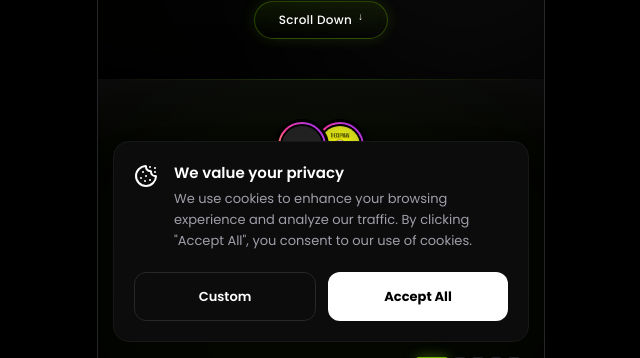
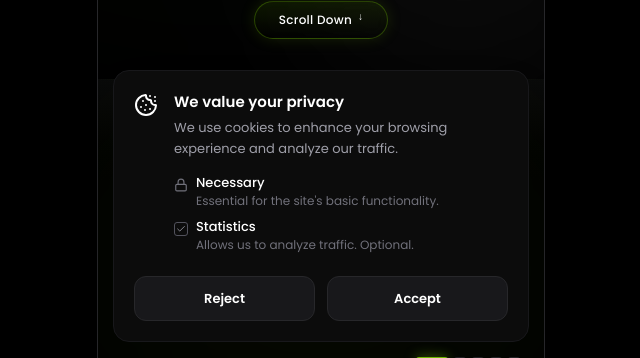
Before and after one commit to Clipinghouse/submiturclips, a Next.js app: page / in a window 1280 px wide. Shown: the part 442-800 px from the top of the page, without its empty margins (319-959 px from the left). Built offline with nearby package versions, Linux system fonts and the light colour scheme; no server answers; a web font is replaced by a local one.

Commit message:
fix: suppress hydration warning on html tag and streamline cookie banner

```diff
--- a/src/app/layout.tsx
+++ b/src/app/layout.tsx
@@ -37,6 +37,7 @@ export default function RootLayout({
     <html
       lang="en"
       className={`${poppins.variable} ${poorStory.variable} ${anton.variable} h-full antialiased font-sans`}
+      suppressHydrationWarning
     >
       <head>
         {gtmId && (
--- a/src/components/CookieConsent.tsx
+++ b/src/components/CookieConsent.tsx
@@ -1,8 +1,7 @@
 "use client";
 
 import { useState, useEffect } from "react";
-import { Cookie, X, Lock, Check, ChevronDown, ChevronUp } from "lucide-react";
-
+import { Cookie, Lock, Check } from "lucide-react";
 import { getStoredConsent, hasDismissedBanner, resetConsent, setConsent } from "@/lib/consent";
 
 export const getFunctionalConsent = () => getStoredConsent() === 'granted';
@@ -10,41 +9,26 @@ export { hasDismissedBanner, resetConsent as resetCookieConsent };
 
 export default function CookieConsent() {
     const [showBanner, setShowBanner] = useState(false);
-    const [showPanel, setShowPanel] = useState(false);
-    const [functional, setFunctional] = useState(true);
-    const [detailsOpen, setDetailsOpen] = useState(false);
     const [isClient, setIsClient] = useState(false);
 
     useEffect(() => {
         setIsClient(true);
         const init = () => {
             setShowBanner(!hasDismissedBanner());
-            setFunctional(getStoredConsent() === 'granted');
         };
         init();
         window.addEventListener("cookie_consent_change", init);
         return () => window.removeEventListener("cookie_consent_change", init);
     }, []);
 
-    const withdrawConsent = () => {
-        setFunctional(false);
+    const rejectAll = () => {
         setConsent("denied");
-        setShowPanel(false);
-        setShowBanner(false);
-        window.dispatchEvent(new Event("cookie_consent_change"));
-    };
-
-    const changeConsent = () => {
-        setConsent(functional ? "granted" : "denied");
-        setShowPanel(false);
         setShowBanner(false);
         window.dispatchEvent(new Event("cookie_consent_change"));
     };
 
     const acceptAll = () => {
-        setFunctional(true);
         setConsent("granted");
-        setShowPanel(false);
         setShowBanner(false);
         window.dispatchEvent(new Event("cookie_consent_change"));
     };
@@ -54,11 +38,11 @@ export default function CookieConsent() {
     return (
         <>
             {/* Floating Chat-head */}
-            {!showBanner && !showPanel && (
+            {!showBanner && (
                 <div className="pointer-events-none fixed bottom-6 inset-x-0 z-[9990] flex justify-center">
                     <div className="w-full max-w-md relative">
                         <button
-                            onClick={() => setShowPanel(true)}
+                            onClick={() => setShowBanner(true)}
                             className="pointer-events-auto absolute bottom-0 left-6 w-12 h-12 bg-[#0c0c0c] text-white rounded-full flex items-center justify-center shadow-2xl border border-zinc-800 hover:scale-105 transition-transform"
                             aria-label="Cookie Settings"
                         >
@@ -68,138 +52,57 @@ export default function CookieConsent() {
                 </div>
             )}
 
-            {/* Overlay */}
-            {showPanel && (
-                <div
-                    className="fixed inset-0 bg-black/60 pointer-events-auto z-[9995] backdrop-blur-sm"
-                    onClick={() => setShowPanel(false)}
-                />
-            )}
-
-            {/* Initial Banner */}
-            {showBanner && !showPanel && (
-                <div className="pointer-events-none fixed bottom-4 inset-x-0 z-[9999] flex justify-center">
+            {/* Banner */}
+            {showBanner && (
+                <div className="fixed bottom-4 inset-x-0 z-[9999] flex justify-center pointer-events-none">
                     <div className="w-full max-w-md px-4 pointer-events-auto text-left">
                         <div className="w-full bg-[#0c0c0c] border border-zinc-900 rounded-2xl p-5 shadow-2xl">
-                            <div className="flex items-start gap-4 mb-5">
+                            <div className="flex items-start gap-4 mb-2">
                                 <Cookie className="w-6 h-6 text-white shrink-0 mt-0.5" />
                                 <div>
                                     <h3 className="text-white text-[15px] font-semibold mb-1 font-poppins">We value your privacy</h3>
-                                    <p className="text-zinc-400 text-[13px] leading-relaxed font-poppins">
-                                        We use cookies to enhance your browsing experience and analyze our traffic. By clicking "Accept All", you consent to our use of cookies.
+                                    <p className="text-zinc-400 text-[13px] leading-relaxed font-poppins mb-4">
+                                        We use cookies to enhance your browsing experience and analyze our traffic.
                                     </p>
+
+                                    <div className="space-y-3 mb-2">
+                                        <div className="flex items-start gap-2">
+                                            <Lock className="w-[14px] h-[14px] text-zinc-500 mt-[2px]" />
+                                            <div>
+                                                <p className="text-white text-[13px] font-medium leading-none mb-1">Necessary</p>
+                                                <p className="text-zinc-500 text-[12px] leading-tight">Essential for the site's basic functionality.</p>
+                                            </div>
+                                        </div>
+                                        <div className="flex items-start gap-2">
+                                            <div className="w-[14px] h-[14px] rounded-[3px] border border-zinc-600 flex items-center justify-center mt-[2px]">
+                                                <Check className="w-2.5 h-2.5 text-zinc-400" />
+                                            </div>
+                                            <div>
+                                                <p className="text-white text-[13px] font-medium leading-none mb-1">Statistics</p>
+                                                <p className="text-zinc-500 text-[12px] leading-tight">Allows us to analyze traffic. Optional.</p>
+                                            </div>
+                                        </div>
+                                    </div>
                                 </div>
                             </div>
-                            <div className="flex gap-3">
+                            <div className="flex gap-3 mt-4">
                                 <button
-                                    onClick={() => setShowPanel(true)}
-                                    className="flex-1 py-3.5 rounded-xl bg-transparent border border-zinc-800 text-white text-[13px] font-semibold hover:bg-zinc-900 transition-colors font-poppins"
+                                    onClick={rejectAll}
+                                    className="flex-1 py-3 rounded-xl bg-zinc-900 border border-zinc-800 text-white text-[13px] font-semibold hover:bg-zinc-800 transition-colors font-poppins"
                                 >
-                                    Custom
+                                    Reject
                                 </button>
                                 <button
                                     onClick={acceptAll}
-                                    className="flex-1 py-3.5 rounded-xl bg-white text-black text-[13px] font-bold hover:bg-zinc-200 transition-colors font-poppins"
+                                    className="flex-1 py-3 rounded-xl bg-zinc-900 border border-zinc-800 text-white text-[13px] font-semibold hover:bg-zinc-800 transition-colors font-poppins"
                                 >
-                                    Accept All
+                                    Accept
                                 </button>
                             </div>
                         </div>
                     </div>
                 </div>
             )}
-
-            {/* Configurable Settings Panel */}
-            {showPanel && (
-                <div className="pointer-events-none fixed inset-0 z-[9999] flex justify-center items-center">
-                    <div className="pointer-events-auto w-[92%] sm:w-[350px] max-h-[85vh] bg-[#0c0c0c] border border-zinc-900 rounded-xl overflow-hidden shadow-2xl font-poppins flex flex-col">
-                        <div className="flex justify-between items-center px-5 py-4 border-b border-zinc-900 shrink-0">
-                            <h2 className="text-white text-[14px] font-bold tracking-wide">Cookie settings</h2>
-                            <button onClick={() => setShowPanel(false)} className="text-zinc-500 hover:text-white transition-colors">
-                                <X className="w-4 h-4" />
-                            </button>
-                        </div>
-
-                        <div className="p-5 flex-1 overflow-y-auto">
-                            <h3 className="text-white text-[14px] font-bold tracking-wide mb-5">Your current state</h3>
-                            <div className="space-y-4 mb-8">
-                                <div className="flex items-center gap-3 text-white text-[14px]">
-                                    <Lock className="w-[18px] h-[18px] text-zinc-300 stroke-[1.5]" />
-                                    <span className="font-medium">Necessary</span>
-                                </div>
-                                <div className="flex items-center gap-3 text-white text-[14px]">
-                                    <Check className="w-[18px] h-[18px] text-zinc-300 stroke-[1.5]" />
-                                    <span className="font-medium">Statistics</span>
-                                </div>
-                                <div
-                                    className="flex items-center gap-3 text-white text-[14px] group cursor-pointer w-full"
-                                    onClick={() => setFunctional(!functional)}
-                                    role="checkbox"
-                                    aria-checked={functional}
-                                >
-                                    <div className="w-[18px] h-[18px] rounded-[4px] border border-zinc-600 flex items-center justify-center transition-colors group-hover:border-zinc-400 pointer-events-none bg-transparent">
-                                        {functional && <Check className="w-3.5 h-3.5 text-white stroke-[2.5]" />}
-                                    </div>
-                                    <span className="font-medium">Preferences</span>
-                                </div>
-                            </div>
-
-                            <button
-                                onClick={() => setDetailsOpen(!detailsOpen)}
-                                className="flex items-center gap-2 text-white text-[14px] font-bold hover:opacity-80 transition-opacity mb-2"
-                            >
-                                Show details
-                                {detailsOpen ? <ChevronUp className="w-4 h-4 text-zinc-300" /> : <ChevronDown className="w-4 h-4 text-zinc-300" />}
-                            </button>
-
-                            {detailsOpen && (
-                                <div className="space-y-5 text-[13px] pr-2 overflow-y-auto custom-scrollbar mt-4 mb-2">
-                                    <div>
-                                        <p className="text-white font-semibold mb-1">Necessary (Always active)</p>
-                                        <p className="text-zinc-500 leading-relaxed">Essential for the site's basic functionality, like remembering your consent settings.</p>
-                                    </div>
-                                    <div>
-                                        <p className="text-white font-semibold mb-1">Statistics (Required)</p>
-                                        <p className="text-zinc-500 leading-relaxed">Allows us to analyze traffic via Google Analytics. All data is aggregated.</p>
-                                    </div>
-                                    <div>
-                                        <p className="text-white font-semibold mb-1">Preferences</p>
-                                        <p className="text-zinc-500 leading-relaxed">Remembers your form progress so you don't lose data on page refreshes.</p>
-                                    </div>
-                                </div>
-                            )}
-                        </div>
-
-                        <div className="p-4 border-t border-zinc-900 flex gap-3 shrink-0 bg-[#0c0c0c]">
-                            <button
-                                onClick={withdrawConsent}
-                                className="flex-1 py-3 px-3 bg-[#111] border border-zinc-800 text-white text-[13px] font-bold rounded-lg hover:bg-zinc-800 transition-colors text-center"
-                            >
-                                Withdraw
-                            </button>
-                            <button
-                                onClick={changeConsent}
-                                className="flex-1 py-3 px-3 bg-white text-black text-[13px] font-bold rounded-lg hover:bg-zinc-200 transition-colors text-center"
-                            >
-                                Change
-                            </button>
-                        </div>
-                    </div>
-                </div>
-            )}
-
-            <style jsx global>{`
-                .custom-scrollbar::-webkit-scrollbar {
-                    width: 4px;
-                }
-                .custom-scrollbar::-webkit-scrollbar-track {
-                    background: transparent;
-                }
-                .custom-scrollbar::-webkit-scrollbar-thumb {
-                    background-color: #27272a;
-                    border-radius: 10px;
-                }
-            `}</style>
         </>
     );
 }
```
